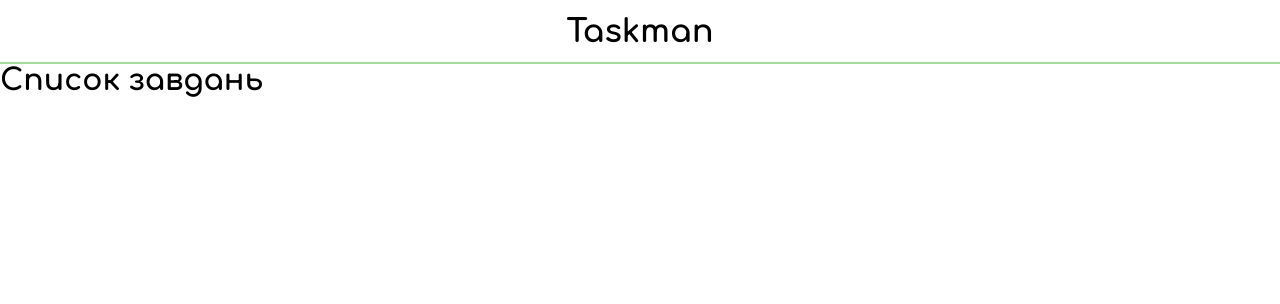
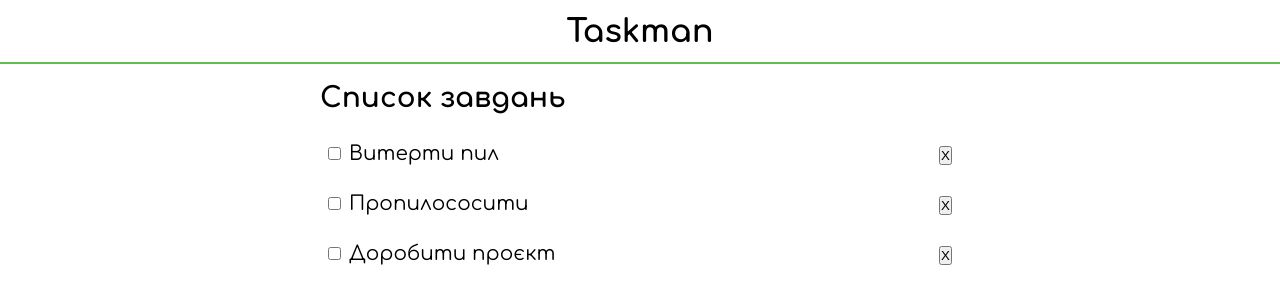
Before and after one commit to DmytroFidyk/task-manager, a Next.js app: page / in a window 1280 px wide. Shown: the top 304 px of the page. Built offline with nearby package versions, Linux system fonts and the light colour scheme.

Commit message:
Made task component and some styles

```diff
--- a/src/app/page.module.css
+++ b/src/app/page.module.css
@@ -1,3 +1,15 @@
 .main {
     width: 100%;
+    display: flex;
+    justify-content: center;
+    align-items: center;
 }
+
+.list {
+    width: 50%;
+}
+
+.heading {
+    font-size: 28px;
+    margin: 18px 0px 14px 0px;
+}
--- a/src/app/page.tsx
+++ b/src/app/page.tsx
@@ -1,12 +1,18 @@
-import styles from "./page.module.css";
+import styles from './page.module.css';
 import Header from '../components/Header';
+import Task from '../components/Task';
 
 export default function Home() {
   return (
     <>
       <Header/>
       <main className={styles.main}>
-        <h2>Список завдань</h2>
+        <div className={styles.list}>
+          <h2 className={styles.heading}>Список завдань</h2>
+          <Task task='Витерти пил'/>
+          <Task task='Пропилососити'/>
+          <Task task='Доробити проєкт'/>
+        </div>
       </main>
     </>
   );
--- a/src/components/Header/header.module.css
+++ b/src/components/Header/header.module.css
@@ -4,5 +4,5 @@
     align-items: center;
     width: 100%;
     height: 64px;
-    border-bottom: 2px solid #A5DD9B;
+    border-bottom: 2px solid #5FBE4E;
 }
--- a/src/components/Header/index.tsx
+++ b/src/components/Header/index.tsx
@@ -1,4 +1,4 @@
-import styles from "./header.module.css";
+import styles from './header.module.css';
 
 const Header = () => {
     return (
--- /dev/null
+++ b/src/components/Task/index.tsx
@@ -0,0 +1,17 @@
+import styles from './task.module.css';
+
+const Task = ({ task }: { task: string}) => {
+    return (
+        <div className={styles.container}>
+            <div className={styles.task_container}>
+                <input className={styles.checkbox} type='checkbox' name='isDone'/>
+                <p>{task}</p>
+            </div>
+            <div className={styles.remove_button_container}>
+                <button>X</button>
+            </div>
+        </div>
+    );
+};
+
+export default Task;
--- /dev/null
+++ b/src/components/Task/task.module.css
@@ -0,0 +1,34 @@
+.container {
+    width: 100%;
+    height: 50px;
+    display: flex;
+    justify-content: space-between;
+    align-items: center;
+    padding: 0px 8px;
+}
+
+.task_container {
+    display: flex;
+    align-items: center;
+}
+
+.checkbox {
+    margin-right: 8px;
+    accent-color: #5FBE4E;
+}
+
+.container:hover {
+    border-bottom: 2px solid #5FBE4E;
+}
+
+.checkbox_container {
+
+}
+
+.task_text_container {
+
+}
+
+.remove_button_container {
+
+}
```
